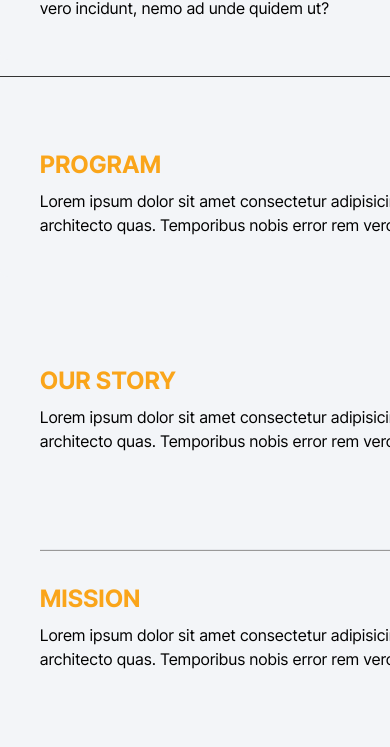
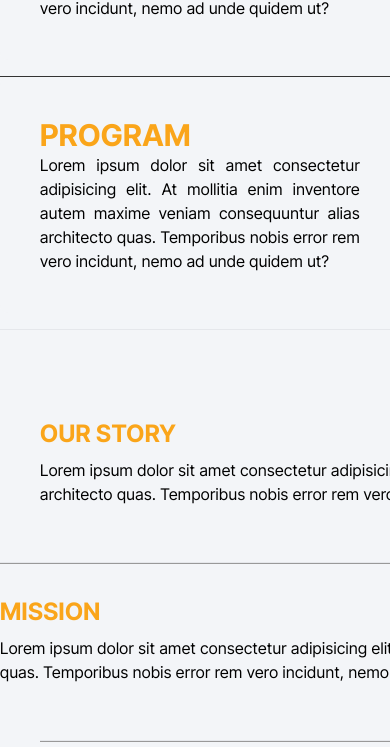
Before and after one commit to fuadagussalim/jawi, a Next.js app: page /ClientPage in a window 390 px wide. Shown: the part 821-1568 px from the top of the page. Built offline with nearby package versions, Linux system fonts and the light colour scheme.

Commit message:
implement mobile

```diff
--- /dev/null
+++ b/components/AnimatedAttribute/ScrollAppearLine.js
@@ -0,0 +1,27 @@
+import React, { useRef, useEffect } from 'react';
+
+const ScrollAppearLine = () => {
+  const lineRef = useRef(null);
+  const [isVisible, setVisible] = React.useState(false);
+
+  useEffect(() => {
+    const observer = new IntersectionObserver(
+      ([entry]) => {
+        setVisible(entry.isIntersecting);
+      },
+      { threshold: 0.5 }
+    );
+    if (lineRef.current) {
+      observer.observe(lineRef.current);
+    }
+    return () => {
+      if (lineRef.current) {
+        observer.unobserve(lineRef.current);
+      }
+    };
+  }, []);
+
+  return <hr ref={lineRef} style={{ opacity: isVisible ? 1 : 0 }} />;
+};
+
+export default ScrollAppearLine;
--- a/pages/ClientPage.tsx
+++ b/pages/ClientPage.tsx
@@ -22,7 +22,7 @@ import {
     CardImage,
     Card
 } from "../components/Card";
-
+import ScrollAppearLine from '../components/AnimatedAttribute/ScrollAppearLine'
 import Header from "../components/header";
 import { Button } from "../components/Button";
 import Footer from "../components/footer";
@@ -170,19 +170,28 @@ export default function ClientPage() {
                                             </div>
                                         </CardBody>
                                     </Card>
-                                    <CardGroup className="grid scroll-m-24 mt-0 lg:mt-20 lg:pr-24 grid-cols-1 mx-auto md:grid-cols-2">
+                                    <CardGroup className="grid scroll-m-24 mt-0 pr-0 lg:mt-20 lg:pr-24 grid-cols-1 md:mx-auto md:grid-cols-2">
 
-                                        <Card className="bg-[#F3F5F8] p-10 lg:px-0 col-span-1">
-                                            <CardBody className="w-full bg-[#F3F5F8] p-0">
+                                        <Card className="bg-[#F3F5F8]  md:w-full lg:px-0 col-span-1">
+                                            {/* <CardBody className="w-full bg-[#F3F5F8] p-0">
 
                                                 <CardHeader hasBadge={""} className="!text-2xl !font-bold text-[#faa51a]">
                                                     PROGRAM
                                                 </CardHeader>
-                                                <p className="text-black ">
+                                                <p className="text-black text">
                                                 Lorem ipsum dolor sit amet consectetur adipisicing elit. At mollitia enim inventore autem maxime veniam consequuntur alias architecto quas. Temporibus nobis error rem vero incidunt, nemo ad unde quidem ut?
                                                 </p>
-                                            </CardBody>
+                                            </CardBody> */}
+                                            <CardBody className="sm:w-full md:w-[400px] my-auto h-full mx-auto bg-[#F3F5F8] p-12">
+                                            <div className="flex flex-col  p-10 pr-10  h-full px-auto justify-center content-center align-center">
+                                                <h3 className="text-orange sm:text-xl sm:text-center sm:px-auto text-justify font-bold sm:font-bold my-0">PROGRAM</h3>
+                                                <p className="text-black sm:font-normal md:pr-10 text-justify max-w-xs sm:max-w-full"> Lorem ipsum dolor sit amet consectetur adipisicing elit. At mollitia enim inventore autem maxime veniam consequuntur alias architecto quas. Temporibus nobis error rem vero incidunt, nemo ad unde quidem ut? </p>
+                                            </div>
+                                        </CardBody>
                                         </Card>
+                                        <ScrollAppearLine threshold={0.9}>
+
+                                        </ScrollAppearLine>
                                         <Card className="bg-[#F3F5F8] rounded-none col-span-1 p-10 lg:px-0">
                                             <CardBody className="w-full bg-[#F3F5F8]  p-0">
 
@@ -209,7 +218,7 @@ export default function ClientPage() {
                                             </p>
                                             </CardBody>
                                         </Card> */}
-                                        <Card className="bg-[#F3F5F8] align-start p-10 lg:p-0 rounded-none col-span-1">
+                                        <Card className="bg-[#F3F5F8] align-start p-0 lg:p-0 rounded-none col-span-1">
                                             <hr className="bg-black-200 h-0.5 text-black font-bold">
                                             </hr>
                                             <CardBody className="w-full bg-[#F3F5F8] align-top h-full p-0">
```
